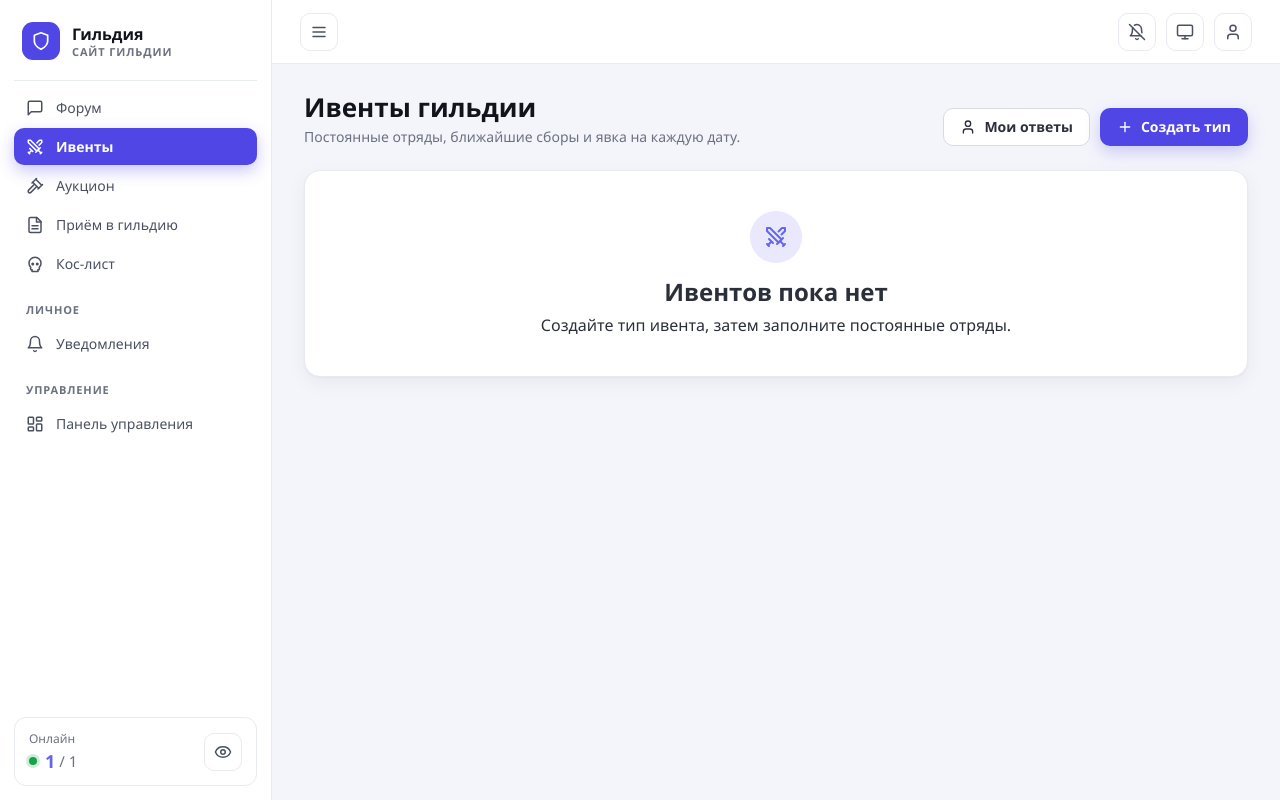
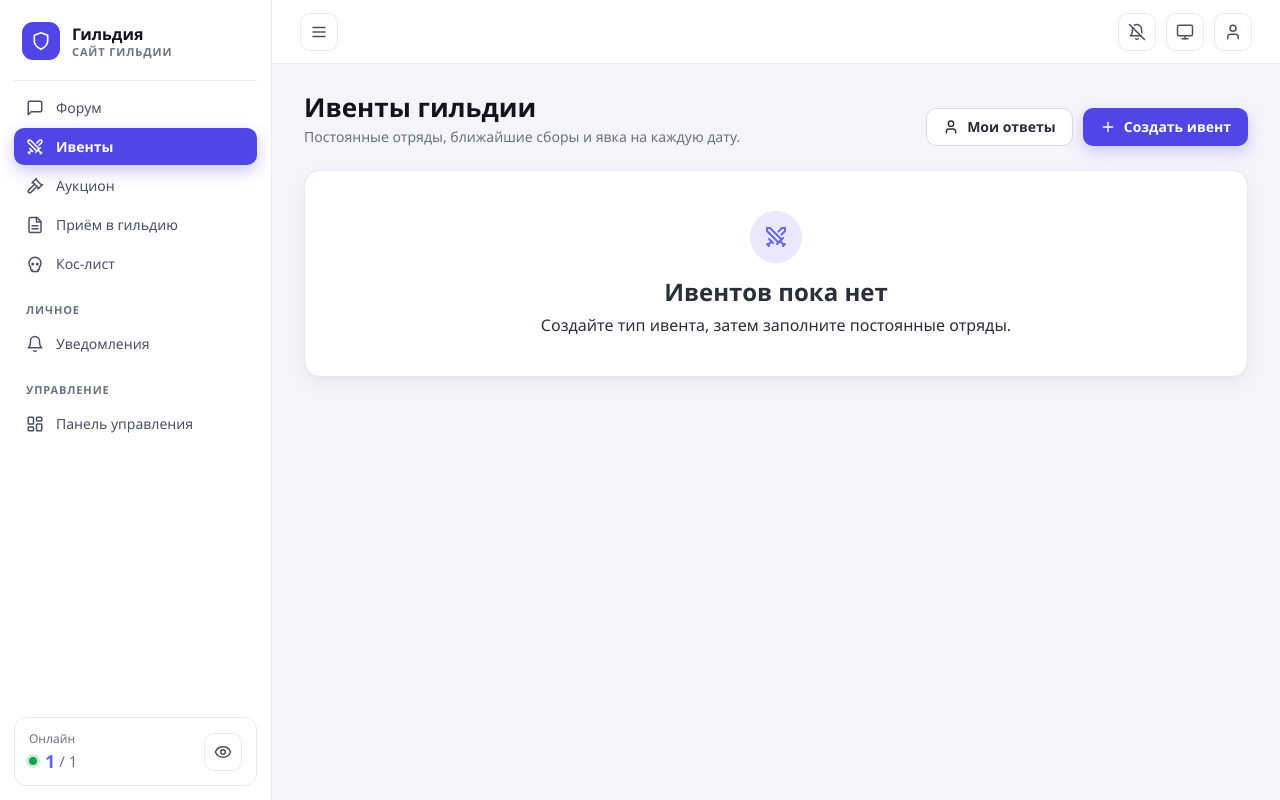
Before and after one commit to THEChrismoth/Perfect_World_guild_forum, a Django app: page /events/ in a window 1280 px wide. Run offline with Django 5.2, Linux system fonts and the light colour scheme; the visitor is signed in with stand-in values (Sample User, id 1); data comes from the database, SQL or seed files in the repository; data that the repository does not hold is empty.

Commit message:
UPDATE: кнопка создания ивента с понятным названием

```diff
--- a/app/templates/events/event_index.html
+++ b/app/templates/events/event_index.html
@@ -1,7 +1,7 @@
 {% extends 'events/base_events.html' %}
 {% load ga_admin %}
 {% block events_content %}
-<header class="ui-page-head"><div><h1 class="ui-page-title">Ивенты гильдии</h1><p class="ui-page-sub">Постоянные отряды, ближайшие сборы и явка на каждую дату.</p></div><div class="ui-page-actions"><a class="ui-btn ui-btn-secondary" href="{% url 'events:my_votes' %}">{% ga_icon 'user' %}Мои ответы</a>{% if perms.events.add_eventtype %}<a class="ui-btn ui-btn-primary" href="{% url 'admin:events_eventtype_add' %}">{% ga_icon 'plus' %}Создать тип</a>{% endif %}</div></header>
+<header class="ui-page-head"><div><h1 class="ui-page-title">Ивенты гильдии</h1><p class="ui-page-sub">Постоянные отряды, ближайшие сборы и явка на каждую дату.</p></div><div class="ui-page-actions"><a class="ui-btn ui-btn-secondary" href="{% url 'events:my_votes' %}">{% ga_icon 'user' %}Мои ответы</a>{% if perms.events.add_eventtype %}<a class="ui-btn ui-btn-primary" href="{% url 'admin:events_eventtype_add' %}">{% ga_icon 'plus' %}Создать ивент</a>{% endif %}</div></header>
 {% if upcoming %}<section class="ui-card ev-upcoming"><div class="ui-card-head"><h2 class="ui-card-title">Ближайшие даты</h2><span class="ui-badge ui-badge-muted">Время по Москве</span></div><div class="ev-date-list">{% for date in upcoming %}{% include 'events/includes/date_row.html' %}{% endfor %}</div></section>{% endif %}
 <div class="ev-types">{% for item in event_types_data %}<article class="ui-card ev-type-card">
 <div class="ev-card-top"><span class="ev-type-symbol" aria-hidden="true">{% ga_icon 'swords' %}</span><div><h2 class="ui-card-title"><a href="{{ item.event_type.get_absolute_url }}">{{ item.event_type.name }}</a></h2><p class="ev-muted">Постоянный состав</p></div><span class="ui-badge ui-badge-muted">{{ item.event_type.parties_count }} отр.</span></div>
```
